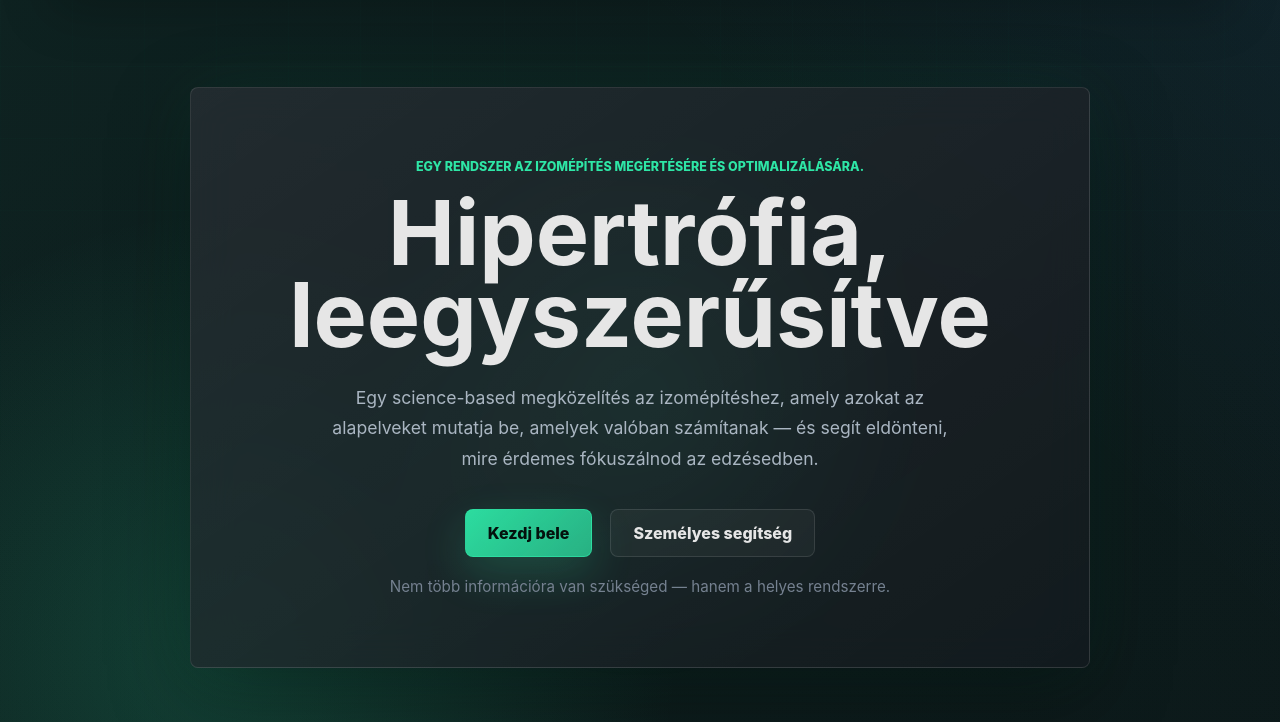
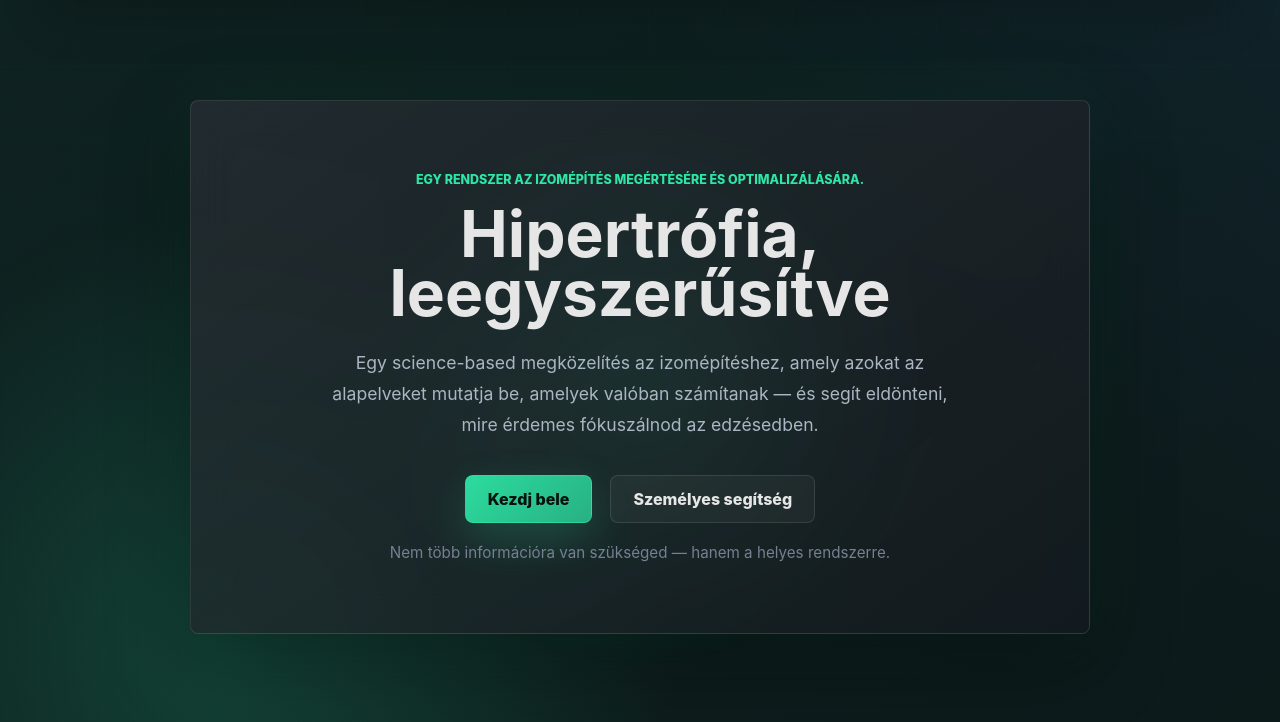
Before and after one commit to haaaver/Hipertr-fia, a plain HTML site: page index.html in a window 1280 px wide. Shown: the part 78-800 px from the top of the page. Drawn offline with Linux system fonts and the light colour scheme.

Commit message:
hero text

```diff
--- a/styles.css
+++ b/styles.css
@@ -224,7 +224,7 @@ a {
 .hero-glass h1 {
   max-width: 820px;
   margin: 0 auto;
-  font-size: clamp(3rem, 7vw, 6.4rem);
+  font-size: clamp(2.4rem, 5vw, 4.8rem);
 }
 
 .hero-glass .hero-text {
```
